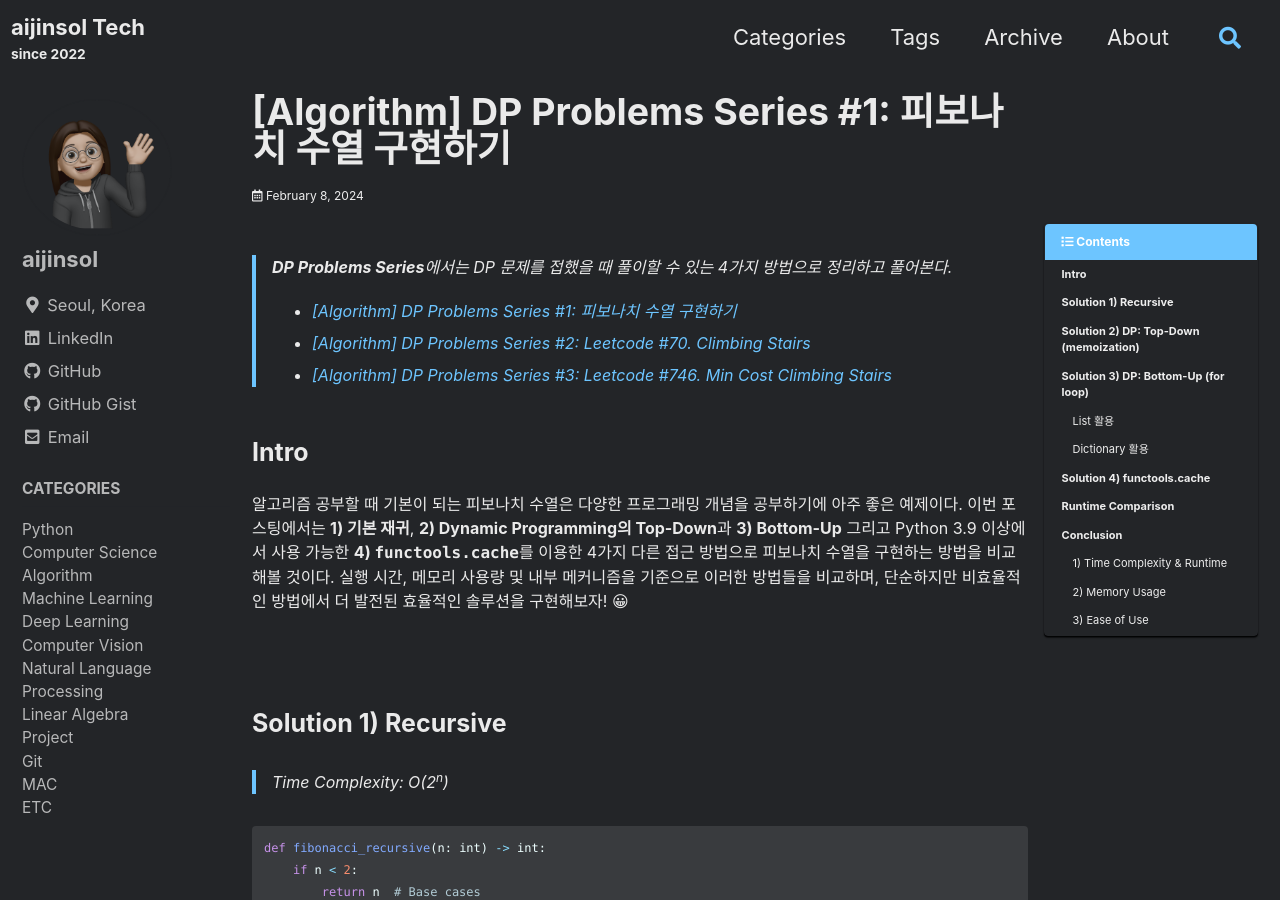
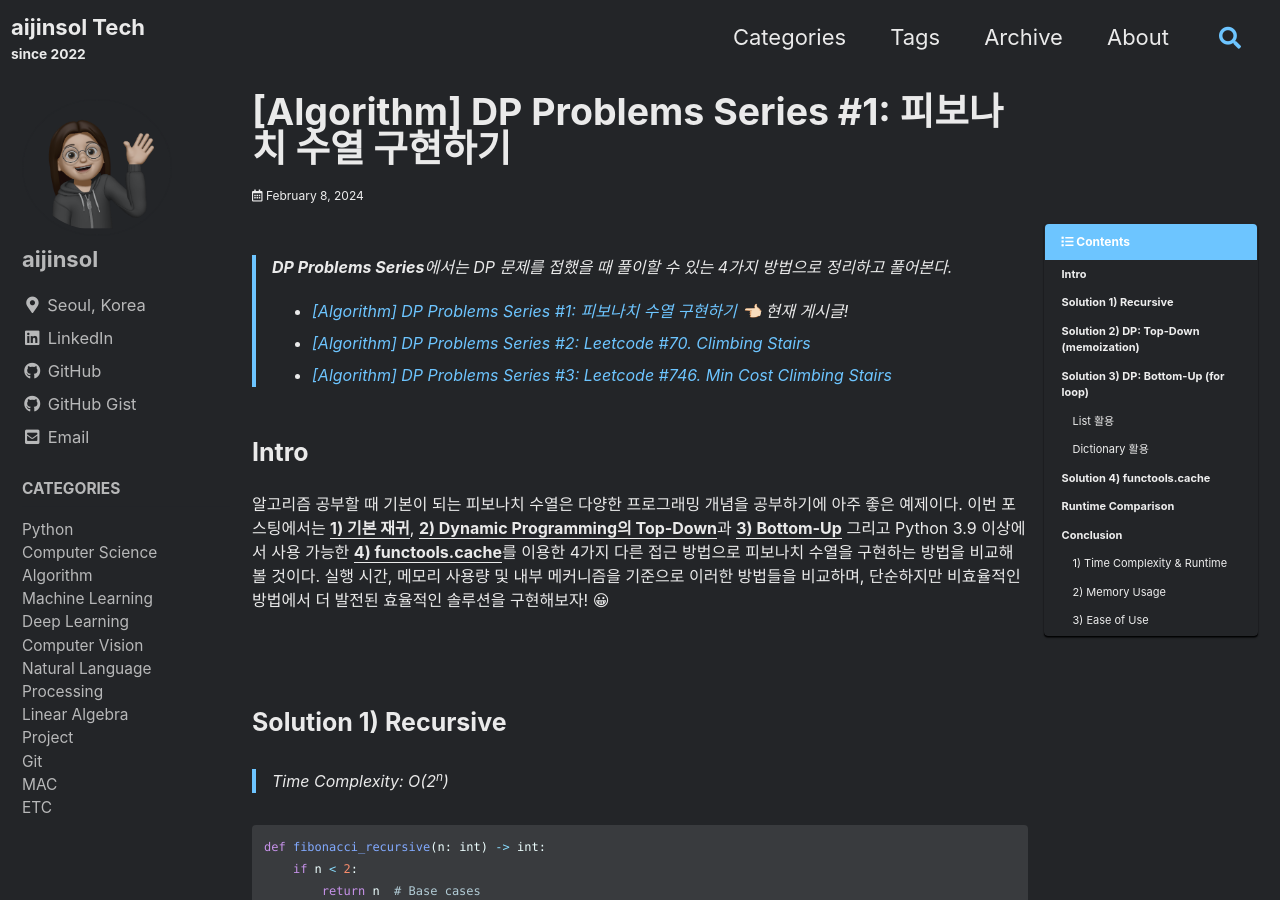
Before and after one commit to aijinsol/aijinsol.github.io, a Jekyll site: the page built from _posts/2024-02-08-fibonacci.md, in a window 1280 px wide and 900 px high. Built offline with Jekyll 4.4.1, drawn with Linux system fonts in a browser that asks for light colours; cached includes are drawn as plain includes; comment, search, counter and statistics services are not loaded; some of the changed text lies outside the part shown.

Commit message:
docs: update fibonacci post

```diff
--- a/_posts/2024-02-08-fibonacci.md
+++ b/_posts/2024-02-08-fibonacci.md
@@ -5,20 +5,20 @@ categories:
   - Algorithm
 tags:
   - recursive
+  - dp
   - cache
-  - dp
-last_modified_at: 2024-02-08
+last_modified_at: 2024-02-15
 ---
 
 > <b>DP Problems Series</b>에서는 DP 문제를 접했을 때 풀이할 수 있는 4가지 방법으로 정리하고 풀어본다.
 >
-> - [[Algorithm] DP Problems Series #1: 피보나치 수열 구현하기](https://aijinsol.github.io/algorithm/fibonacci/)
+> - [[Algorithm] DP Problems Series #1: 피보나치 수열 구현하기](https://aijinsol.github.io/algorithm/fibonacci/) 👈🏻 현재 게시글!
 > - [[Algorithm] DP Problems Series #2: Leetcode #70. Climbing Stairs](https://aijinsol.github.io/algorithm/climbing_stairs/)
 > - [[Algorithm] DP Problems Series #3: Leetcode #746. Min Cost Climbing Stairs](https://aijinsol.github.io/algorithm/min_cost_climbing_stairs/)
 
 # Intro
 
-알고리즘 공부할 때 기본이 되는 피보나치 수열은 다양한 프로그래밍 개념을 공부하기에 아주 좋은 예제이다. 이번 포스팅에서는 <b>1) 기본 재귀</b>, <b>2) Dynamic Programming의 Top-Down</b>과 <b>3) Bottom-Up</b> 그리고 Python 3.9 이상에서 사용 가능한 <b>4) `functools.cache`</b>를 이용한 4가지 다른 접근 방법으로 피보나치 수열을 구현하는 방법을 비교해볼 것이다. 실행 시간, 메모리 사용량 및 내부 메커니즘을 기준으로 이러한 방법들을 비교하며, 단순하지만 비효율적인 방법에서 더 발전된 효율적인 솔루션을 구현해보자! 😀
+알고리즘 공부할 때 기본이 되는 피보나치 수열은 다양한 프로그래밍 개념을 공부하기에 아주 좋은 예제이다. 이번 포스팅에서는 <u><b>1) 기본 재귀</b></u>, <u><b>2) Dynamic Programming의 Top-Down</b></u>과 <u><b>3) Bottom-Up</b></u> 그리고 Python 3.9 이상에서 사용 가능한 <u><b>4) functools.cache</b></u>를 이용한 4가지 다른 접근 방법으로 피보나치 수열을 구현하는 방법을 비교해볼 것이다. 실행 시간, 메모리 사용량 및 내부 메커니즘을 기준으로 이러한 방법들을 비교하며, 단순하지만 비효율적인 방법에서 더 발전된 효율적인 솔루션을 구현해보자! 😀
 
 <br>
 
```
